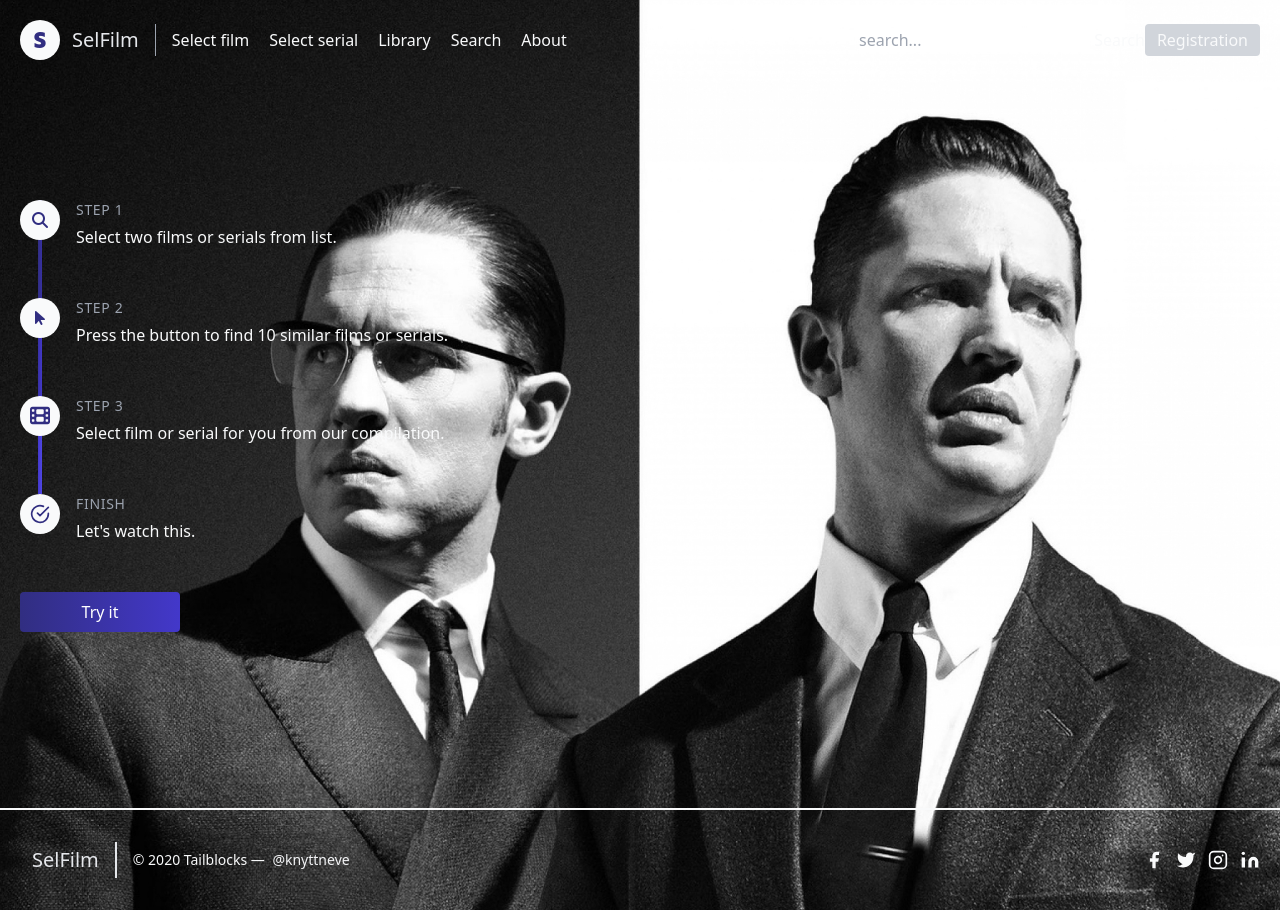
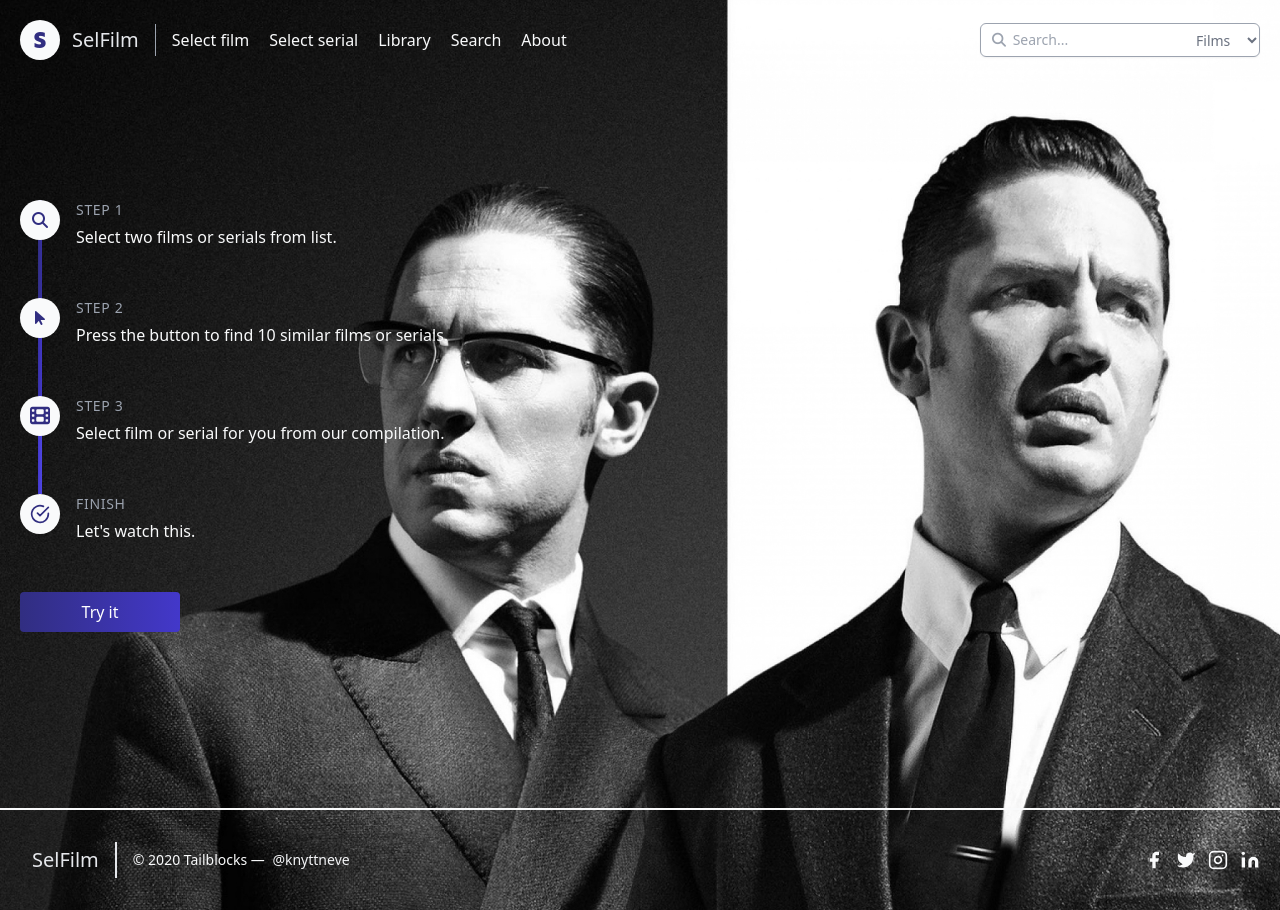
Before and after one commit to kill-rill1996/Sel_Film, a Django app: page / in a window 1280 px wide. Run offline with Django 3.2, Linux system fonts and the light colour scheme; some libraries are stand-ins or nearby versions.

Commit message:
Fix bugs

```diff
--- a/sel_film/templates/base.html
+++ b/sel_film/templates/base.html
@@ -42,8 +42,8 @@
                     <div class="absolute inset-y-0 right-0 flex items-center">
                       <label for="currency" class="sr-only">Currency</label>
                       <select id="currency" name="currency" class="focus:ring-gray-500 focus:border-gray-500 h-full py-0 pl-2 pr-1 border-transparent bg-transparent text-gray-500 sm:text-sm rounded-md">
-                        <option>FILMS</option>
-                        <option>SERIALS</option>
+                        <option>Films</option>
+                        <option>Serials</option>
                       </select>
                     </div>
                   </div>
--- a/sel_film/templates/films/index.html
+++ b/sel_film/templates/films/index.html
@@ -19,19 +19,35 @@
           <a href="#" class="mr-5 hover:text-gray-400">About</a>
         </nav>
 
-        <!-- Форма поиска по сайту-->
+        <div class="inline-flex ml-4 sm:-ml-5 md:ml-36 lg:ml-0 justify-center">
+            <!-- Форма поиска по сайту-->
             <form method="POST" action="{% url 'search' %}">
                 {% csrf_token %}
-                <input name="search_data" placeholder="search..." type="text">
-                <button type="submit"> Search</button>
+                <div class="inline-flex items-center mt-2 lg:-mt-1">
+                  <div class="mt-1 relative rounded-md shadow-sm">
+                    <div class="absolute inset-y-0 left-0 pl-3 flex items-center pointer-events-none">
+                      <span class="text-gray-400 sm:text-sm">
+                        <i class="fas fa-search"></i>
+                      </span>
+                    </div>
+                    <input type="text" name="search_data" id="price" class="focus:ring-gray-500 focus:border-gray-900 block w-full pl-7 pr-12 sm:text-sm border border-gray-400 rounded-md py-1 md:py-1.5" placeholder=" Search...">
+                    <div class="absolute inset-y-0 right-0 flex items-center">
+                      <label for="currency" class="sr-only">Currency</label>
+                      <select id="currency" name="currency" class="focus:ring-gray-500 focus:border-gray-500 h-full py-0 pl-2 pr-1 border-transparent bg-transparent text-gray-500 sm:text-sm rounded-md">
+                        <option>Films</option>
+                        <option>Serials</option>
+                      </select>
+                    </div>
+                  </div>
+                </div>
             </form>
-
-        <button class="inline-flex items-center bg-gray-300 border-0 py-1 px-3 focus:outline-none hover:bg-gray-500 rounded text-base mt-4 md:mt-0">Registration</button>
+          <!-- <button class="inline-flex items-center bg-gray-100 border-0 py-1 px-3 focus:outline-none hover:bg-gray-200 rounded text-base mt-3.5 lg:mt-0">Registration</button> -->
+          </div>
       </div>
   </header>
 {% endblock %}
 
-{% block body_class %}class="bg-cover bg-center" style="background-image: url({% static 'images/bg-1.jpg' %})"{% endblock body_class %}
+{% block body_class %}class="bg-cover" style="background-image: url({% static 'images/bg-1.jpg' %})"{% endblock body_class %}
 
 {% block content %}
 
```
